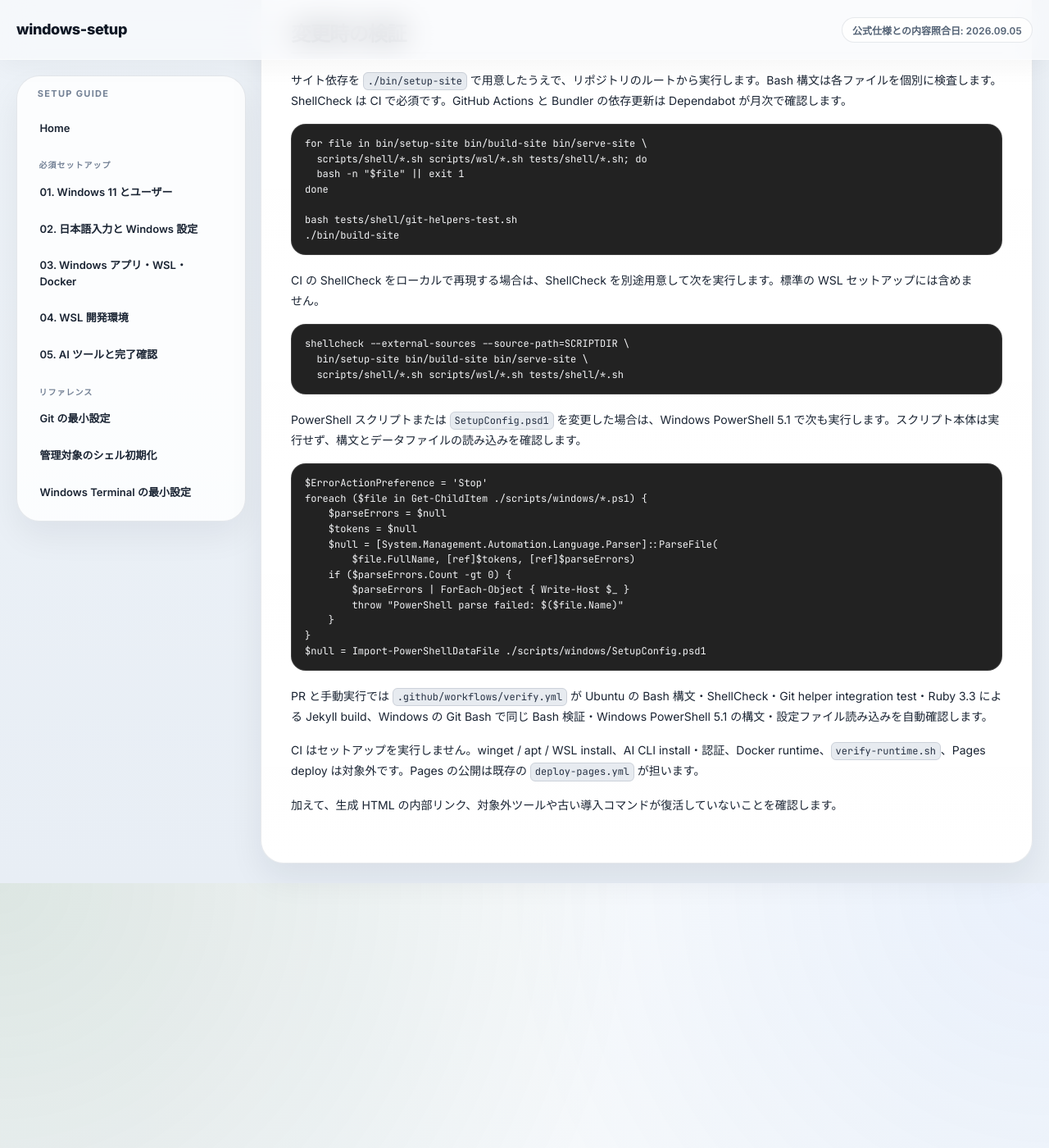
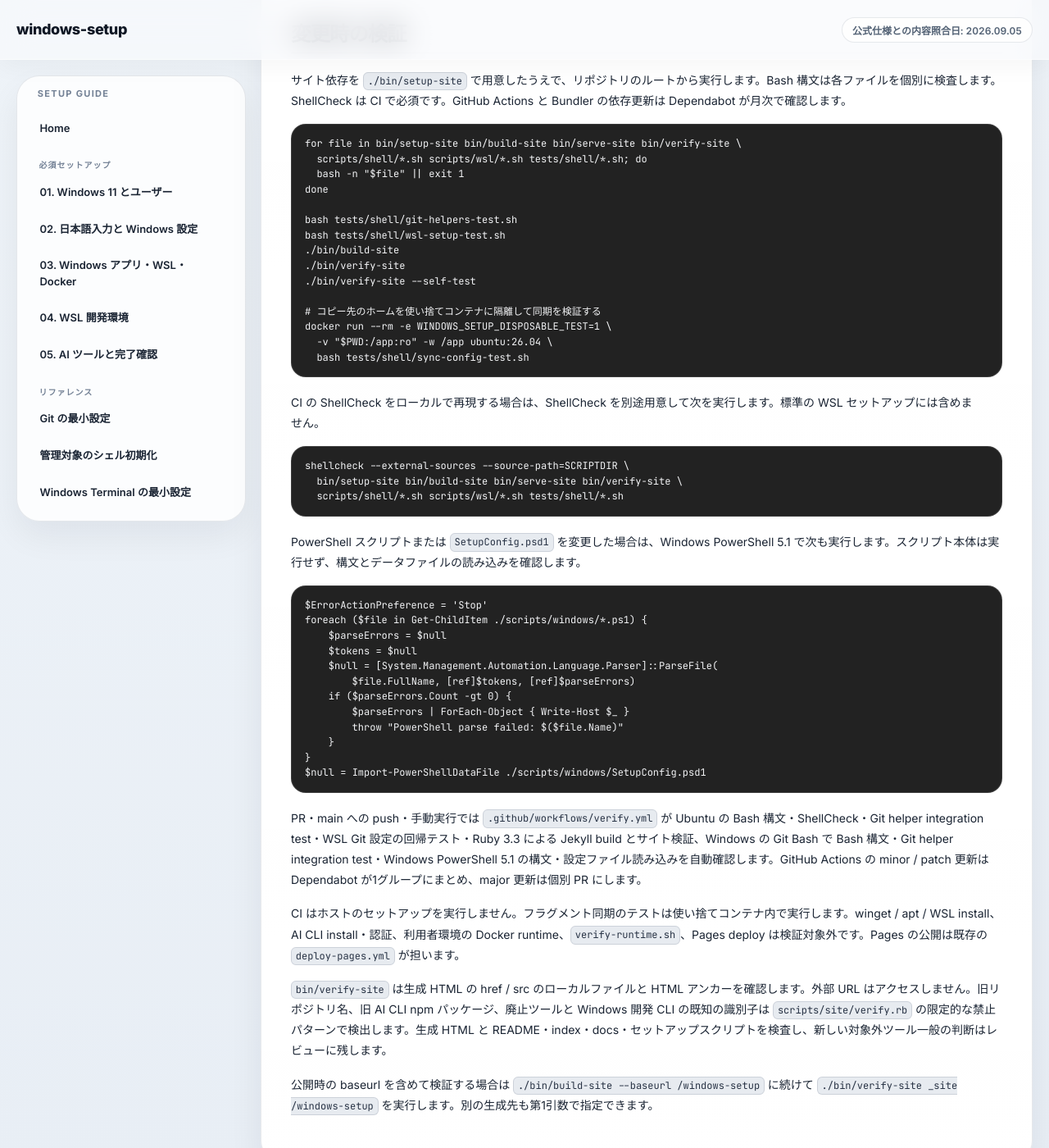
Before and after one commit to koumatsumoto/windows-setup-2026, a Jekyll site: the page built from AUTHORING.md, in a window 1280 px wide and 1400 px high, scrolled down 1387 px. Shown: the whole window at 82% size. Built offline with Jekyll 4.4.1, drawn with Linux system fonts in a browser that asks for light colours; our own code applies the rules of GitHub Pages for plain Markdown files.

Commit message:
test: サイトの内部リンクと廃止項目をCIで検証する
既存のRuby依存で生成HTMLと導入スクリプトを検査し、外部URLにはアクセスしない。main pushにもVerifyを適用し、Actionsのminorとpatch更新をまとめる。

Refs #36

````diff
--- a/AUTHORING.md
+++ b/AUTHORING.md
@@ -47,20 +47,28 @@ playwright-cli -s=docs-check close
 サイト依存を `./bin/setup-site` で用意したうえで、リポジトリのルートから実行します。Bash 構文は各ファイルを個別に検査します。ShellCheck は CI で必須です。GitHub Actions と Bundler の依存更新は Dependabot が月次で確認します。
 
 ```bash
-for file in bin/setup-site bin/build-site bin/serve-site \
+for file in bin/setup-site bin/build-site bin/serve-site bin/verify-site \
   scripts/shell/*.sh scripts/wsl/*.sh tests/shell/*.sh; do
   bash -n "$file" || exit 1
 done
 
 bash tests/shell/git-helpers-test.sh
+bash tests/shell/wsl-setup-test.sh
 ./bin/build-site
+./bin/verify-site
+./bin/verify-site --self-test
+
+# コピー先のホームを使い捨てコンテナに隔離して同期を検証する
+docker run --rm -e WINDOWS_SETUP_DISPOSABLE_TEST=1 \
+  -v "$PWD:/app:ro" -w /app ubuntu:26.04 \
+  bash tests/shell/sync-config-test.sh
 ```
 
 CI の ShellCheck をローカルで再現する場合は、ShellCheck を別途用意して次を実行します。標準の WSL セットアップには含めません。
 
 ```bash
 shellcheck --external-sources --source-path=SCRIPTDIR \
-  bin/setup-site bin/build-site bin/serve-site \
+  bin/setup-site bin/build-site bin/serve-site bin/verify-site \
   scripts/shell/*.sh scripts/wsl/*.sh tests/shell/*.sh
 ```
 
@@ -81,8 +89,10 @@ foreach ($file in Get-ChildItem ./scripts/windows/*.ps1) {
 $null = Import-PowerShellDataFile ./scripts/windows/SetupConfig.psd1
 ```
 
-PR と手動実行では `.github/workflows/verify.yml` が Ubuntu の Bash 構文・ShellCheck・Git helper integration test・Ruby 3.3 による Jekyll build、Windows の Git Bash で同じ Bash 検証・Windows PowerShell 5.1 の構文・設定ファイル読み込みを自動確認します。
+PR・main への push・手動実行では `.github/workflows/verify.yml` が Ubuntu の Bash 構文・ShellCheck・Git helper integration test・WSL Git 設定の回帰テスト・Ruby 3.3 による Jekyll build とサイト検証、Windows の Git Bash で Bash 構文・Git helper integration test・Windows PowerShell 5.1 の構文・設定ファイル読み込みを自動確認します。GitHub Actions の minor / patch 更新は Dependabot が1グループにまとめ、major 更新は個別 PR にします。
 
-CI はセットアップを実行しません。winget / apt / WSL install、AI CLI install・認証、Docker runtime、`verify-runtime.sh`、Pages deploy は対象外です。Pages の公開は既存の `deploy-pages.yml` が担います。
+CI はホストのセットアップを実行しません。フラグメント同期のテストは使い捨てコンテナ内で実行します。winget / apt / WSL install、AI CLI install・認証、利用者環境の Docker runtime、`verify-runtime.sh`、Pages deploy は検証対象外です。Pages の公開は既存の `deploy-pages.yml` が担います。
 
-加えて、生成 HTML の内部リンク、対象外ツールや古い導入コマンドが復活していないことを確認します。
+`bin/verify-site` は生成 HTML の href / src のローカルファイルと HTML アンカーを確認します。外部 URL はアクセスしません。旧リポジトリ名、旧 AI CLI npm パッケージ、廃止ツールと Windows 開発 CLI の既知の識別子は `scripts/site/verify.rb` の限定的な禁止パターンで検出します。生成 HTML と README・index・docs・セットアップスクリプトを検査し、新しい対象外ツール一般の判断はレビューに残します。
+
+公開時の baseurl を含めて検証する場合は `./bin/build-site --baseurl /windows-setup` に続けて `./bin/verify-site _site /windows-setup` を実行します。別の生成先も第1引数で指定できます。
````
Also changed, not shown: scripts/site/verify.rb (added, +79 -0 lines), tests/site/verify-site-test.rb (added, +34 -0 lines), .github/dependabot.yml, .github/workflows/verify.yml, 1 other file.
